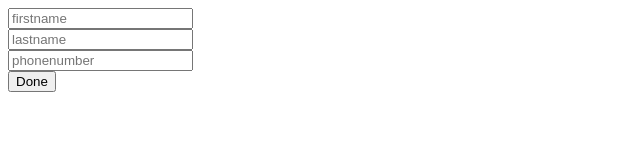
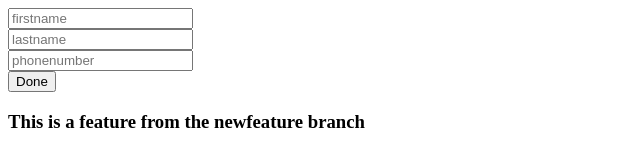
Before and after one commit to idorenyinankoh/gitbranching, a plain HTML site: page form.html in a window 1280 px wide. Shown: the whole page, without its empty margins (0-640 px from the left). Drawn offline with Linux system fonts and the light colour scheme.

Commit message:
newfeature on form

```diff
--- a/form.html
+++ b/form.html
@@ -13,6 +13,8 @@
        <input type="text" placeholder= "phonenumber"><br>
        <button>Done</button>
 
+       <h3>This is a feature from the newfeature branch</h3>
+
    </form>
 </body>
 </html>
```
